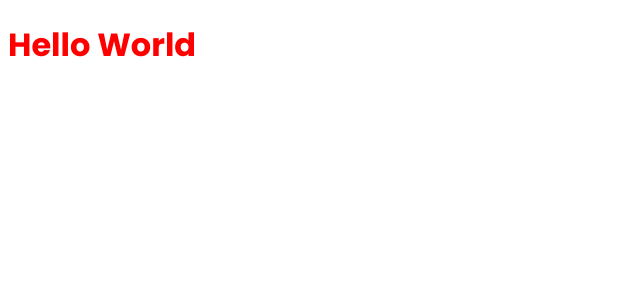
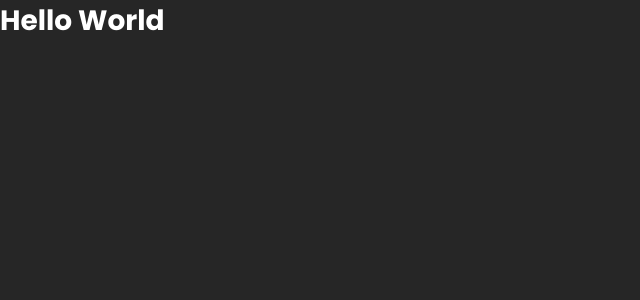
Before and after one commit to seufernandez/AgroNews, a Next.js app: page / in a window 1280 px wide. Shown: the top 300 px of the page, without its empty margins (0-640 px from the left). Built offline with nearby package versions, Linux system fonts and the light colour scheme.

Commit message:
global styles added

```diff
--- a/src/pages/_app.tsx
+++ b/src/pages/_app.tsx
@@ -1,4 +1,5 @@
 import { AppProps } from 'next/app'
+import '../styles/global.scss'
 
 function MyApp({ Component, pageProps }: AppProps) {
   return <Component {...pageProps} />
--- a/src/pages/index.tsx
+++ b/src/pages/index.tsx
@@ -1,5 +1,4 @@
 import Head from 'next/head'
-import styles from '../styles/home.module.scss'
 
 export default function Home() {
   return (
@@ -8,7 +7,7 @@ export default function Home() {
         <title>Home | AgroNews</title>
       </Head>
 
-      <h1 className={styles.title} >
+      <h1>
         Hello World
       </h1>
     </>
--- /dev/null
+++ b/src/styles/global.scss
@@ -0,0 +1,51 @@
+* {
+  margin: 0;
+  padding: 0;
+  box-sizing: border-box;
+}
+
+//Variaveis globais
+:root {
+  --white: #ffffff;
+
+  --grey1: #e1e1e6;
+  --grey5: #828282;
+  --grey10: #262626;
+
+  --cyan5: #61dafb;
+
+  --yellow5: #eba417;
+}
+
+//para telas tablet
+@media (min-width: 1080px) {
+  Html{
+    font-size: 97.75%;// 15px
+  }
+}
+
+//para telas mobile
+@media (min-width: 720px) {
+  Html{
+    font-size: 87.5%;// 14px
+  }
+}
+
+body{
+  background-color: var(--grey10);
+  color: var(--white);
+}
+
+body, input, textarea, select, button {
+  font-family: 'Poppins', sans-serif;
+  font: 400 1rem
+}
+
+button{
+  cursor: pointer;
+}
+
+a{
+  color: inherit;
+  text-decoration: none;
+}
--- a/src/styles/home.module.scss
+++ /dev/null
@@ -1,4 +0,0 @@
-.title {
-  color: red;
-  font-family: Poppins;
-}
```
